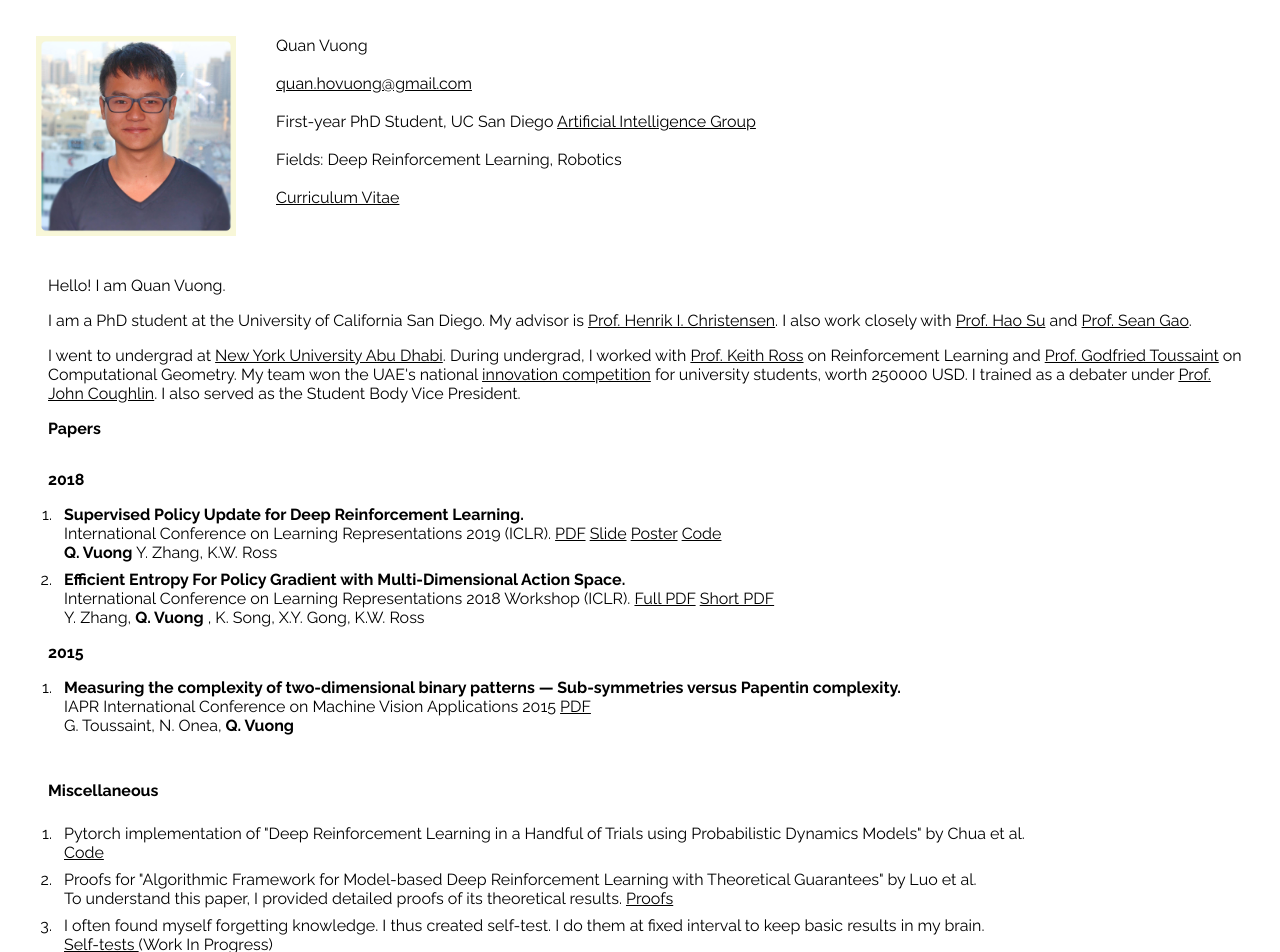
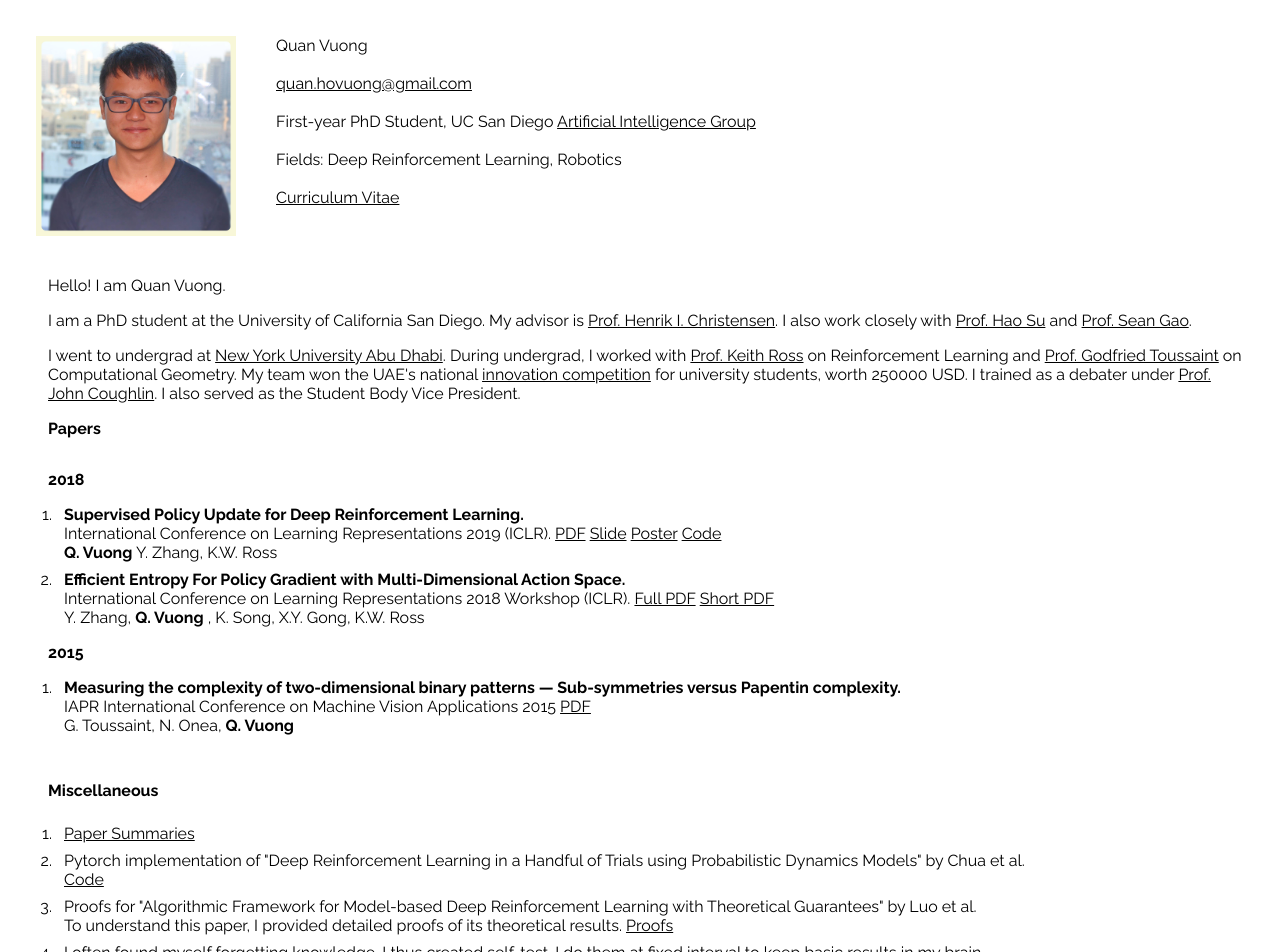
Before and after one commit to quanvuong/quanvuong.github.io, a React (Create React App) app: page / in a window 1280 px wide. Shown: the top 952 px of the page. Built offline with nearby package versions, Linux system fonts and the light colour scheme.

Commit message:
add paper summaries

```diff
--- a/src/Implementations.js
+++ b/src/Implementations.js
@@ -9,6 +9,12 @@ class Implementations extends Component {
         <div className="ImplementaionsHeader">Miscellaneous</div>
 
         <ol>
+
+        <li>
+          <div className="OnePaper">
+            <div> <a href="https://github.com/quanvuong/paper_summaries">Paper Summaries</a> </div>
+          </div>
+        </li>
 
           <li>
             <div className="OnePaper">
```
